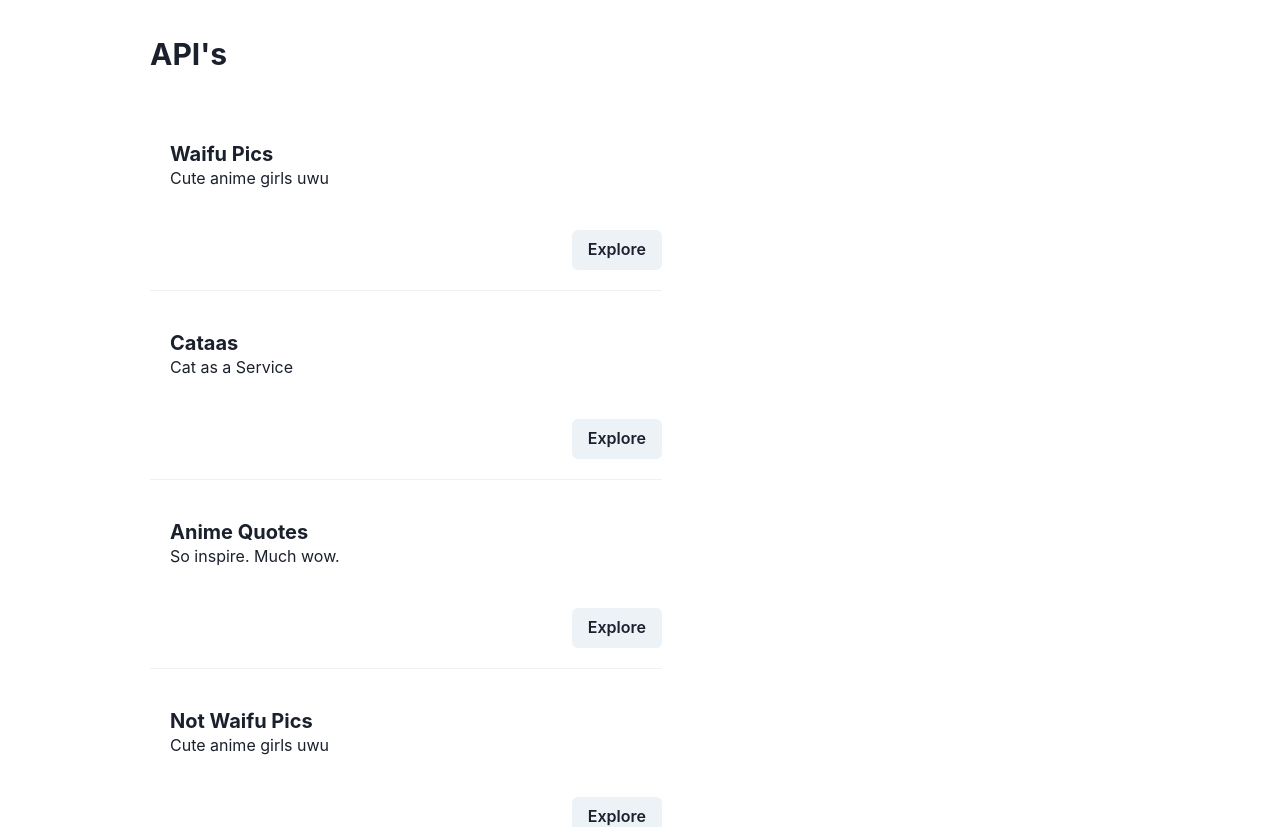
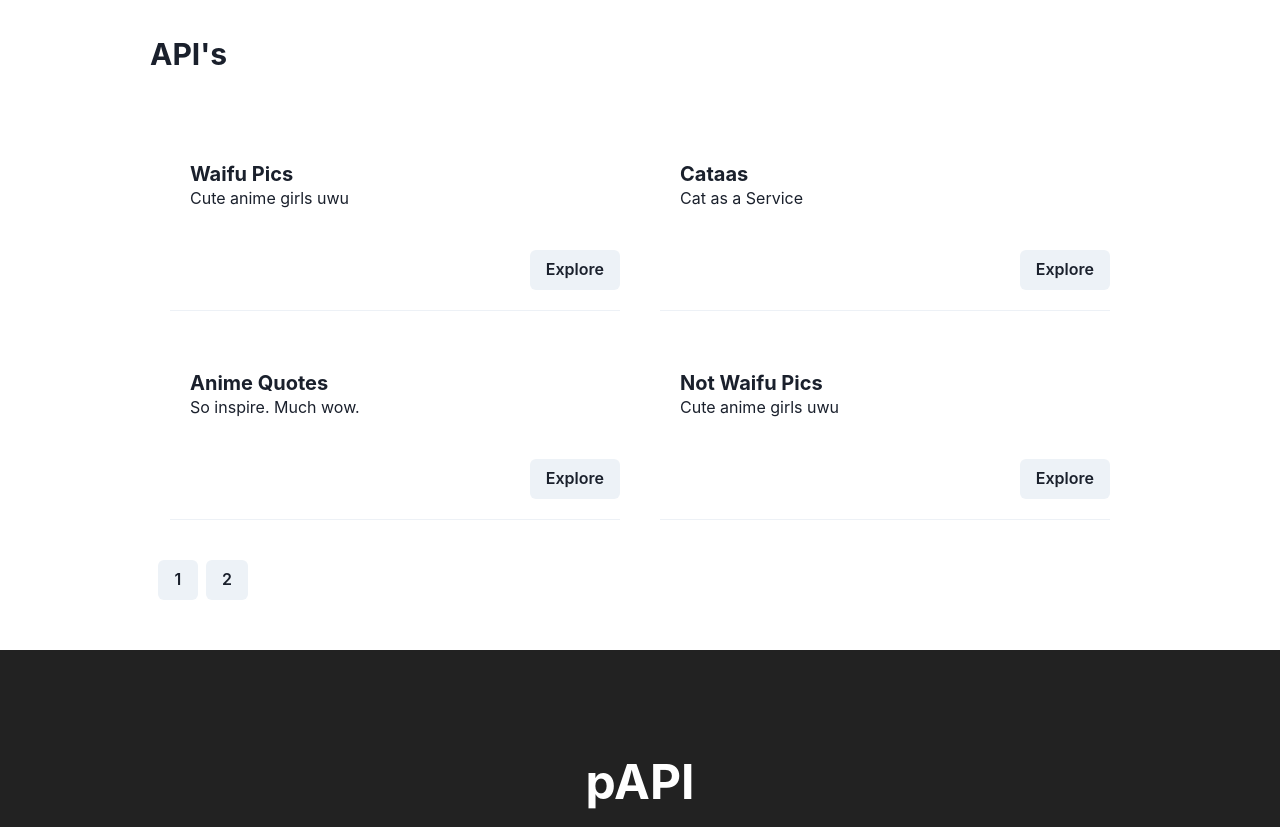
Before and after one commit to KurtisDenning/pAPI, a React (Create React App) app in the folder frontend/: page / in a window 1280 px wide. Shown: the part 1160-1987 px from the top of the page. Built offline with nearby package versions, Linux system fonts and the light colour scheme.

Commit message:
Grid system fixed, thx oliver

```diff
--- a/frontend/src/Components/APICards.js
+++ b/frontend/src/Components/APICards.js
@@ -14,7 +14,7 @@ const APICard = (props) => {
   }
 
   return (
-    <Box w={["70vw", null, null, null, "40vw"]}>
+    <Box m={5}>
       <Box p={5}>
         <Heading as="h4" size="md">
           {props.title}
--- a/frontend/src/Components/APIs.js
+++ b/frontend/src/Components/APIs.js
@@ -45,9 +45,7 @@ const APIs = ({ query, category, APIData }) => {
 
       <SimpleGrid
         maxW={"100vw"}
-        minChildWidth={"500px"}
-        columns={2}
-        spacing={5}
+        columns={[1, null, null, 2]}
       >
         {currentItems}
       </SimpleGrid>
```
